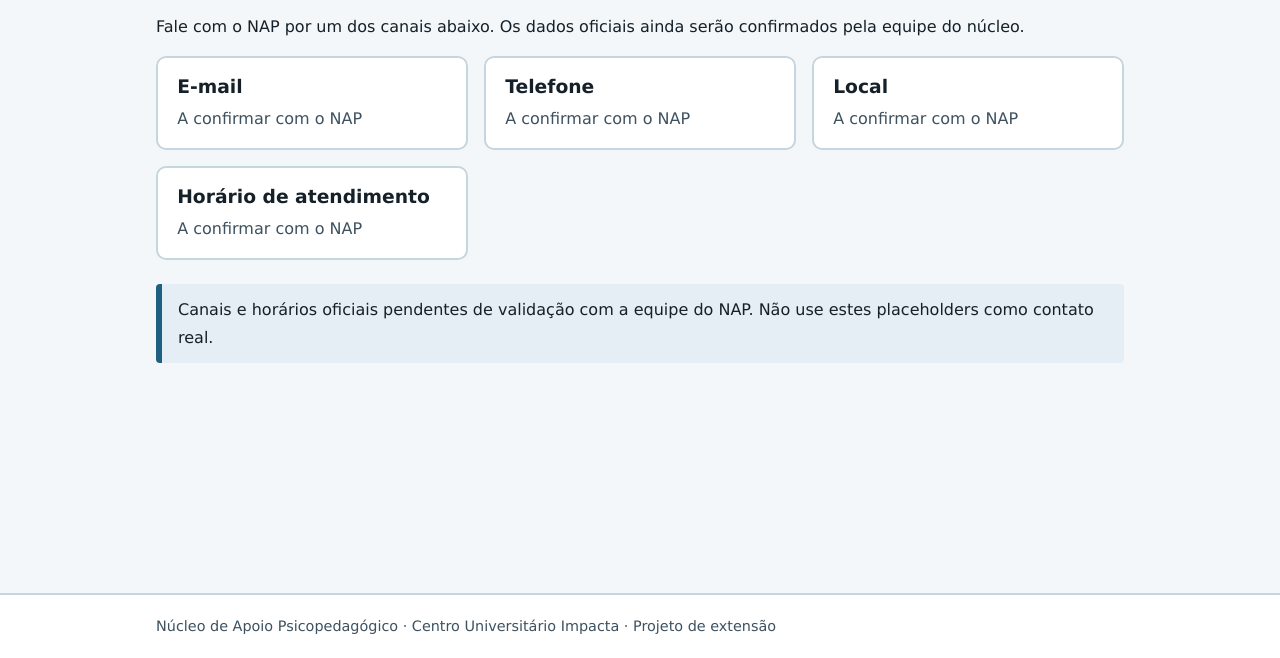
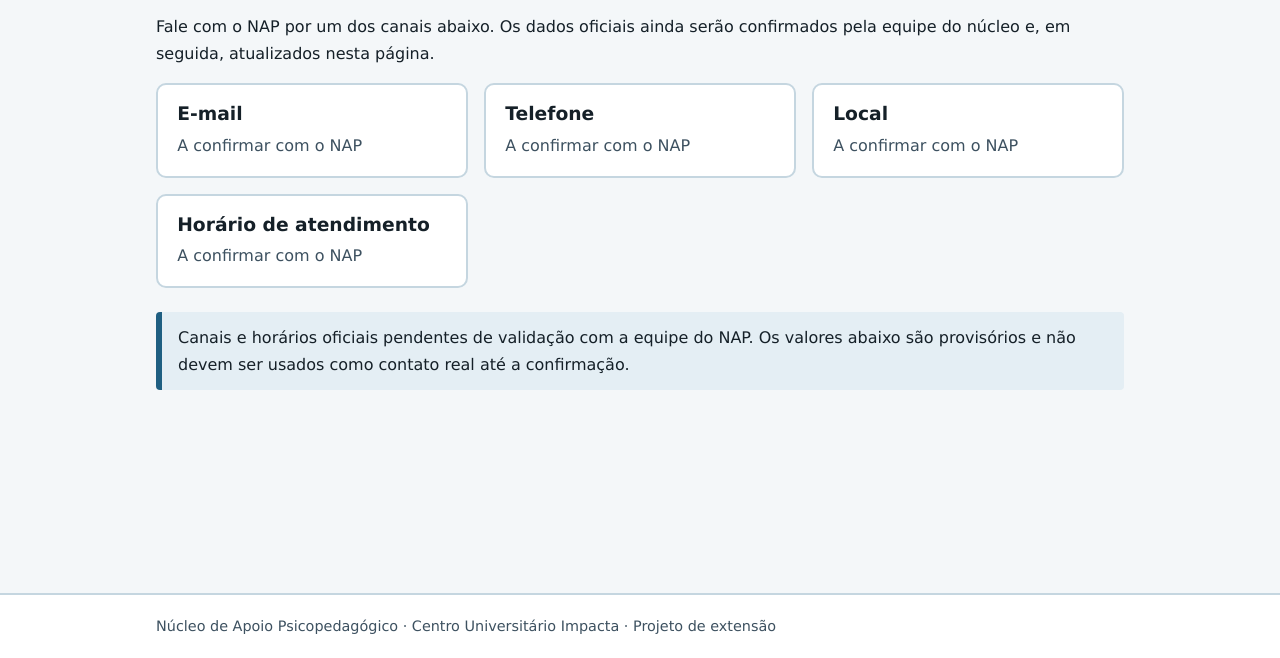
Before and after one commit to GabrielOliveira6969/ProjetoDeExtensao-NAP, a plain HTML site: page contato.html in a window 1280 px wide. Shown: the part 142-800 px from the top of the page. Drawn offline with Linux system fonts and the light colour scheme.

Commit message:
Arthur: sprints de implementação com docs coerentes (WCAG, testes, templates Fases 1-2, prep publicação e desbloqueio NAP).
Co-authored-by: Cursor <cursoragent@cursor.com>

```diff
--- a/contato.html
+++ b/contato.html
@@ -31,7 +31,7 @@
   <main id="main" tabindex="-1">
     <div class="wrap">
       <h1>Contato</h1>
-      <p>Fale com o NAP por um dos canais abaixo. Os dados oficiais ainda serão confirmados pela equipe do núcleo.</p>
+      <p>Fale com o NAP por um dos canais abaixo. Os dados oficiais ainda serão confirmados pela equipe do núcleo e, em seguida, atualizados nesta página.</p>
       <ul class="cards">
         <li class="card">
           <h3>E-mail</h3>
@@ -50,7 +50,7 @@
           <p>A confirmar com o NAP</p>
         </li>
       </ul>
-      <p class="aviso" role="note">Canais e horários oficiais pendentes de validação com a equipe do NAP. Não use estes placeholders como contato real.</p>
+      <p class="aviso" role="note">Canais e horários oficiais pendentes de validação com a equipe do NAP. Os valores abaixo são provisórios e não devem ser usados como contato real até a confirmação.</p>
     </div>
   </main>
   <footer>
```
Also changed, not shown: 18 other files.
